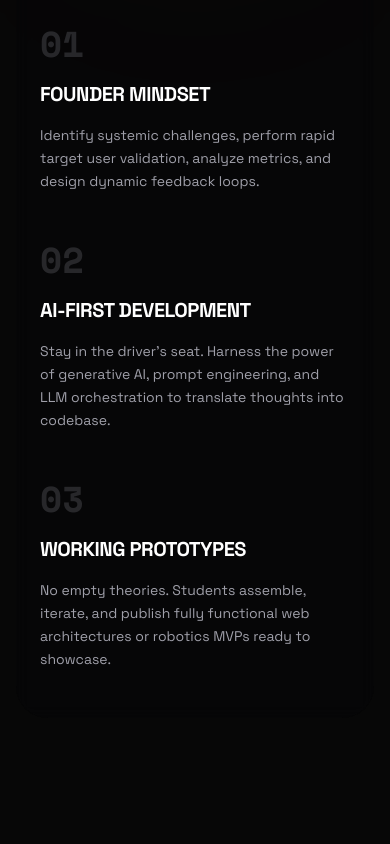
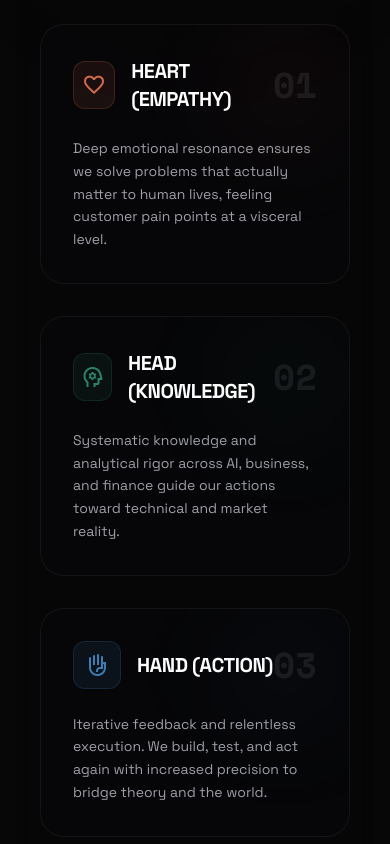
Before and after one commit to jguo108/bu_website, a Next.js app: page / in a window 390 px wide. Shown: the part 880-1724 px from the top of the page. Built offline with nearby package versions, Linux system fonts and the light colour scheme; no server answers.

Commit message:
feat: implement responsive landing page with scroll-reveal animations and multilingual content support

```diff
--- a/src/components/pages/LandingPage.tsx
+++ b/src/components/pages/LandingPage.tsx
@@ -68,12 +68,12 @@ const content = {
     ),
     cta: "EXPLORE PROGRAMS",
     philosophyTitle: "Philosophy",
-    f1Title: "Founder Mindset",
-    f1Desc: "Identify systemic challenges, perform rapid target user validation, analyze metrics, and design dynamic feedback loops.",
-    f2Title: "AI-First Development",
-    f2Desc: "Stay in the driver's seat. Harness the power of generative AI, prompt engineering, and LLM orchestration to translate thoughts into codebase.",
-    f3Title: "Working Prototypes",
-    f3Desc: "No empty theories. Students assemble, iterate, and publish fully functional web architectures or robotics MVPs ready to showcase.",
+    f1Title: "Heart (Empathy)",
+    f1Desc: "Deep emotional resonance ensures we solve problems that actually matter to human lives, feeling customer pain points at a visceral level.",
+    f2Title: "Head (Knowledge)",
+    f2Desc: "Systematic knowledge and analytical rigor across AI, business, and finance guide our actions toward technical and market reality.",
+    f3Title: "Hand (Action)",
+    f3Desc: "Iterative feedback and relentless execution. We build, test, and act again with increased precision to bridge theory and the world.",
     programsTitle: "Our Programs",
     campsTag: "Intensive Sprint",
     campsDuration: "6 Days",
@@ -108,12 +108,12 @@ const content = {
     ),
     cta: "探索项目课程",
     philosophyTitle: "教学理念",
-    f1Title: "创始人思维",
-    f1Desc: "识别系统性挑战，进行快速的真实用户验证，分析商业数据指标，并设计动态的反馈闭环。",
-    f2Title: "AI 优先开发",
-    f2Desc: "保持主导地位。利用生成式 AI、提示词工程和 LLM 编排，将头脑中的想法转化为真正的代码库。",
-    f3Title: "可运行的原型",
-    f3Desc: "拒绝空谈理论。学员们亲自动手组装、迭代并发布功能完备的 Web 架构或机器人 MVP 原型。",
+    f1Title: "心 (共情)",
+    f1Desc: "深度的情感共鸣，确保我们解决对人类生活真正有价值的痛点，深刻感知用户的真实处境。",
+    f2Title: "脑 (认知)",
+    f2Desc: "在人工智能、商业和金融领域具备系统性知识与严谨的分析能力，引导我们走向技术和市场现实。",
+    f3Title: "手 (行动)",
+    f3Desc: "快速迭代的反馈与坚定不移的执行力。我们在实践中构建、测试并再次行动，不断提升精度以连接理论与真实世界。",
     programsTitle: "项目课程",
     campsTag: "短期冲刺营",
     campsDuration: "6 天",
@@ -208,39 +208,75 @@ export function LandingPage() {
                 {t.philosophyTitle}
               </h2>
             </div>
-            <div className="grid grid-cols-1 md:grid-cols-3 gap-12">
+            <div className="grid grid-cols-1 md:grid-cols-3 gap-8 md:gap-12">
 
-              <div className="flex flex-col gap-4 group">
-                <span className="text-4xl font-mono font-extrabold text-zinc-800 group-hover:text-[#FF751F] transition-colors duration-300">
+              {/* Card 1: Heart */}
+              <div className="flex flex-col gap-6 p-8 rounded-[24px] bg-zinc-950/40 border border-zinc-900/80 hover:border-[#D06A4C]/30 transition-all duration-500 hover:-translate-y-2 relative overflow-hidden group">
+                {/* Glow Effect */}
+                <div className="absolute top-0 right-0 w-32 h-32 bg-[#D06A4C]/5 blur-[48px] rounded-full group-hover:bg-[#D06A4C]/10 transition-colors duration-500" />
+
+                <div className="flex justify-between items-center">
+                  <div className="flex items-center gap-4">
+                    <div className="w-12 h-12 rounded-xl bg-[#D06A4C]/10 flex items-center justify-center border border-[#D06A4C]/20 group-hover:border-[#D06A4C]/40 transition-colors">
+                      <MaterialIcon name="favorite" className="text-[#D06A4C] text-2xl transition-transform duration-500 group-hover:scale-110" />
+                    </div>
+                    <h3 className="text-xl font-bold uppercase text-white tracking-tight transition-colors duration-300 group-hover:text-[#D06A4C]">
+                      {t.f1Title}
+                    </h3>
+                  </div>
+                  <span className="text-4xl font-mono font-black text-zinc-800/60 group-hover:text-[#D06A4C] transition-colors duration-500">
                     01
                   </span>
-                <h3 className="text-xl font-bold uppercase text-white tracking-tight">
-                  {t.f1Title}
-                </h3>
+                </div>
+
                 <p className="text-zinc-400 text-sm leading-relaxed">
                   {t.f1Desc}
                 </p>
               </div>
 
-              <div className="flex flex-col gap-4 group">
-                <span className="text-4xl font-mono font-extrabold text-zinc-800 group-hover:text-[#FF751F] transition-colors duration-300">
+              {/* Card 2: Head */}
+              <div className="flex flex-col gap-6 p-8 rounded-[24px] bg-zinc-950/40 border border-zinc-900/80 hover:border-[#2E8268]/30 transition-all duration-500 hover:-translate-y-2 relative overflow-hidden group">
+                {/* Glow Effect */}
+                <div className="absolute top-0 right-0 w-32 h-32 bg-[#2E8268]/5 blur-[48px] rounded-full group-hover:bg-[#2E8268]/10 transition-colors duration-500" />
+
+                <div className="flex justify-between items-center">
+                  <div className="flex items-center gap-4">
+                    <div className="w-12 h-12 rounded-xl bg-[#2E8268]/10 flex items-center justify-center border border-[#2E8268]/20 group-hover:border-[#2E8268]/40 transition-colors">
+                      <MaterialIcon name="psychology" className="text-[#2E8268] text-2xl transition-transform duration-500 group-hover:scale-110" />
+                    </div>
+                    <h3 className="text-xl font-bold uppercase text-white tracking-tight transition-colors duration-300 group-hover:text-[#2E8268]">
+                      {t.f2Title}
+                    </h3>
+                  </div>
+                  <span className="text-4xl font-mono font-black text-zinc-800/60 group-hover:text-[#2E8268] transition-colors duration-500">
                     02
                   </span>
-                <h3 className="text-xl font-bold uppercase text-white tracking-tight">
-                  {t.f2Title}
-                </h3>
+                </div>
+
                 <p className="text-zinc-400 text-sm leading-relaxed">
                   {t.f2Desc}
                 </p>
               </div>
 
-              <div className="flex flex-col gap-4 group">
-                <span className="text-4xl font-mono font-extrabold text-zinc-800 group-hover:text-[#FF751F] transition-colors duration-300">
+              {/* Card 3: Hand */}
+              <div className="flex flex-col gap-6 p-8 rounded-[24px] bg-zinc-950/40 border border-zinc-900/80 hover:border-[#3D7CB5]/30 transition-all duration-500 hover:-translate-y-2 relative overflow-hidden group">
+                {/* Glow Effect */}
+                <div className="absolute top-0 right-0 w-32 h-32 bg-[#3D7CB5]/5 blur-[48px] rounded-full group-hover:bg-[#3D7CB5]/10 transition-colors duration-500" />
+
+                <div className="flex justify-between items-center">
+                  <div className="flex items-center gap-4">
+                    <div className="w-12 h-12 rounded-xl bg-[#3D7CB5]/10 flex items-center justify-center border border-[#3D7CB5]/20 group-hover:border-[#3D7CB5]/40 transition-colors">
+                      <MaterialIcon name="front_hand" className="text-[#3D7CB5] text-2xl transition-transform duration-500 group-hover:scale-110" />
+                    </div>
+                    <h3 className="text-xl font-bold uppercase text-white tracking-tight transition-colors duration-300 group-hover:text-[#3D7CB5]">
+                      {t.f3Title}
+                    </h3>
+                  </div>
+                  <span className="text-4xl font-mono font-black text-zinc-800/60 group-hover:text-[#3D7CB5] transition-colors duration-500">
                     03
                   </span>
-                <h3 className="text-xl font-bold uppercase text-white tracking-tight">
-                  {t.f3Title}
-                </h3>
+                </div>
+
                 <p className="text-zinc-400 text-sm leading-relaxed">
                   {t.f3Desc}
                 </p>
```
Lines whose indentation alone changed are shown as unchanged.
